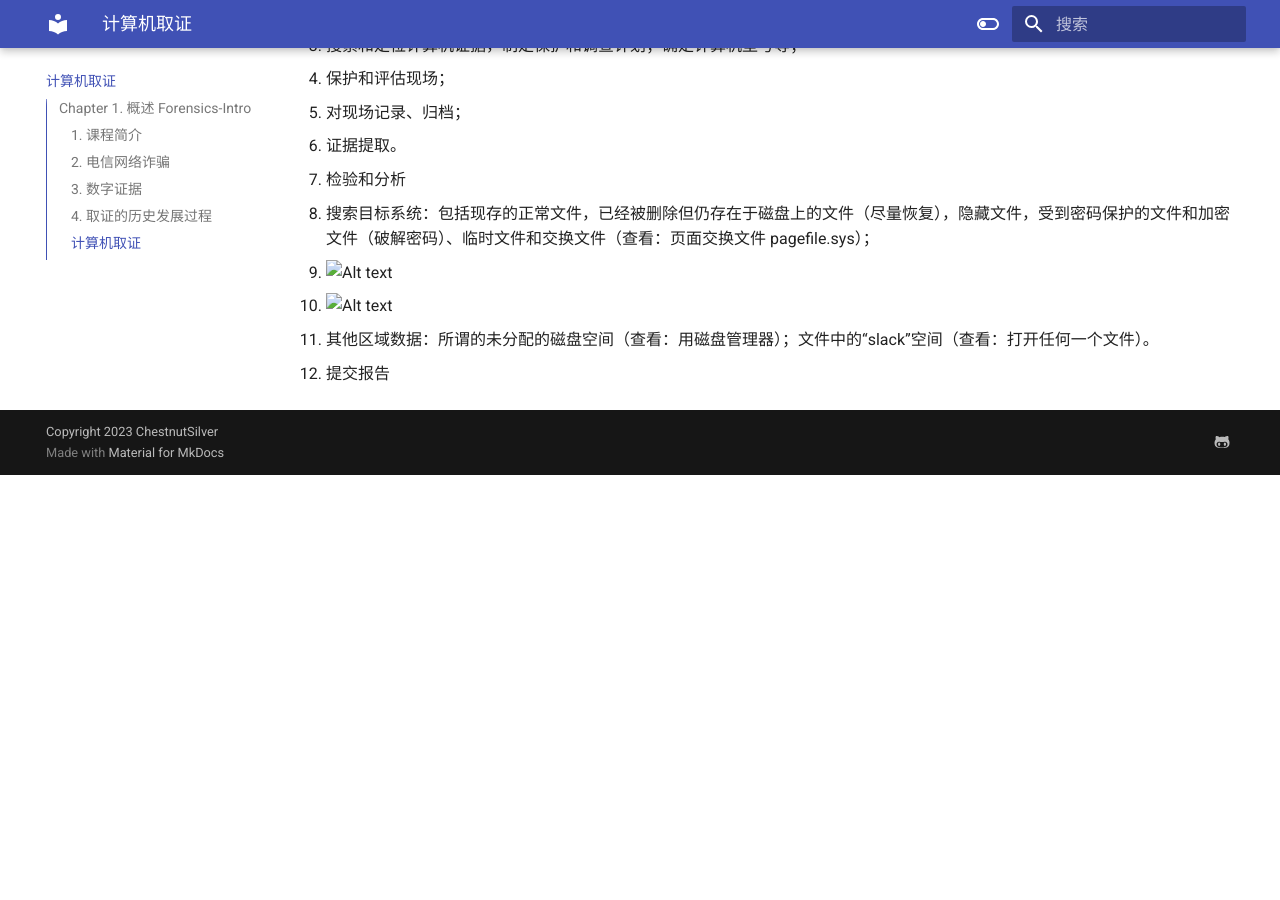
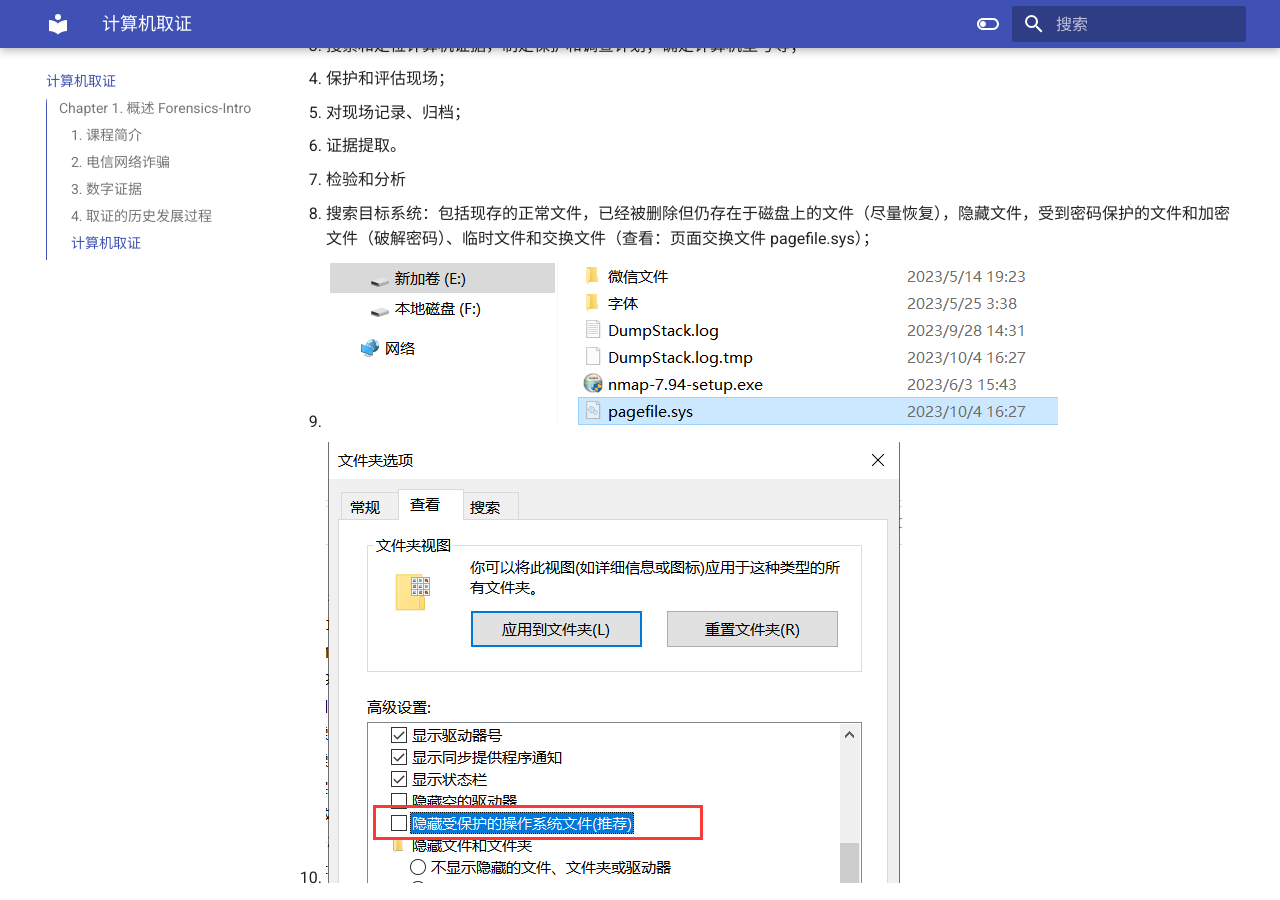
Before and after one commit to ChestnutSilver/TJIS-My-Helloworld, an MkDocs documentation site: the page built from docs/计算机取证.md, in a window 1280 px wide and 900 px high, scrolled down 2988 px. Built offline with MkDocs 1.6.1 and Material for MkDocs 9.7.7, drawn with Linux system fonts in a browser that asks for light colours; before the commit the page ends 3463 px from its top, so only the background shows below that.

Commit message:
Update 计算机取证.md

```diff
--- a/docs/计算机取证.md
+++ b/docs/计算机取证.md
@@ -189,7 +189,7 @@
    - 证据提取。
 3. 检验和分析
    - 搜索目标系统：包括现存的正常文件，已经被删除但仍存在于磁盘上的文件（尽量恢复），隐藏文件，受到密码保护的文件和加密文件（破解密码）、临时文件和交换文件（查看：页面交换文件 pagefile.sys）；
-   - ![Alt text](../pics/%E8%AE%A1%E7%AE%97%E6%9C%BA%E5%8F%96%E8%AF%81/1.png)
-   - ![Alt text](../pics/%E8%AE%A1%E7%AE%97%E6%9C%BA%E5%8F%96%E8%AF%81/2.png)
+   - ![Alt text](https://github.com/ChestnutSilver/TJIS-My-Helloworld/blob/main/pics/%E8%AE%A1%E7%AE%97%E6%9C%BA%E5%8F%96%E8%AF%81/1.png)
+   - ![Alt text](https://github.com/ChestnutSilver/TJIS-My-Helloworld/blob/main/pics/%E8%AE%A1%E7%AE%97%E6%9C%BA%E5%8F%96%E8%AF%81/2.png)
    - 其他区域数据：所谓的未分配的磁盘空间（查看：用磁盘管理器）；文件中的“slack”空间（查看：打开任何一个文件）。
 4. 提交报告
```
